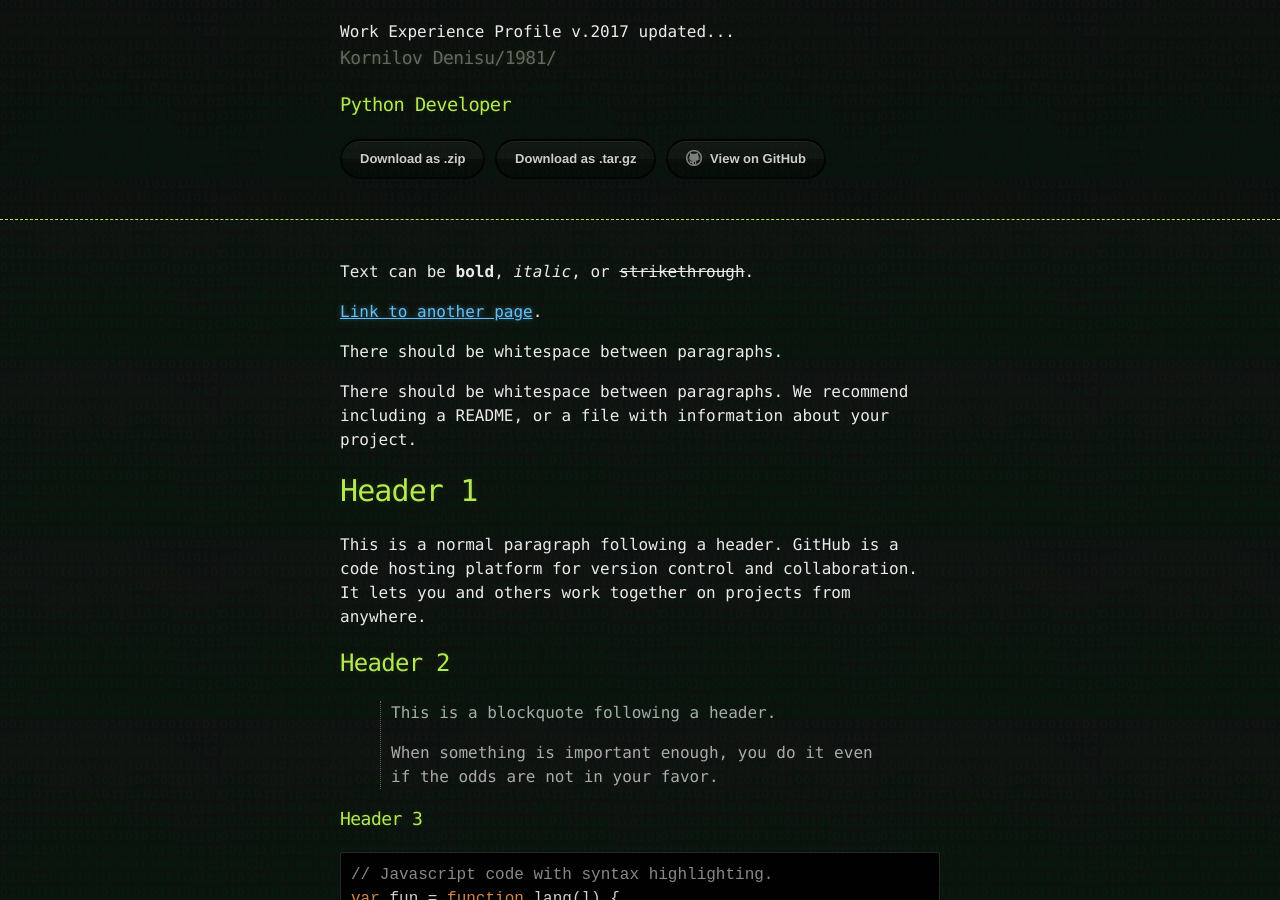
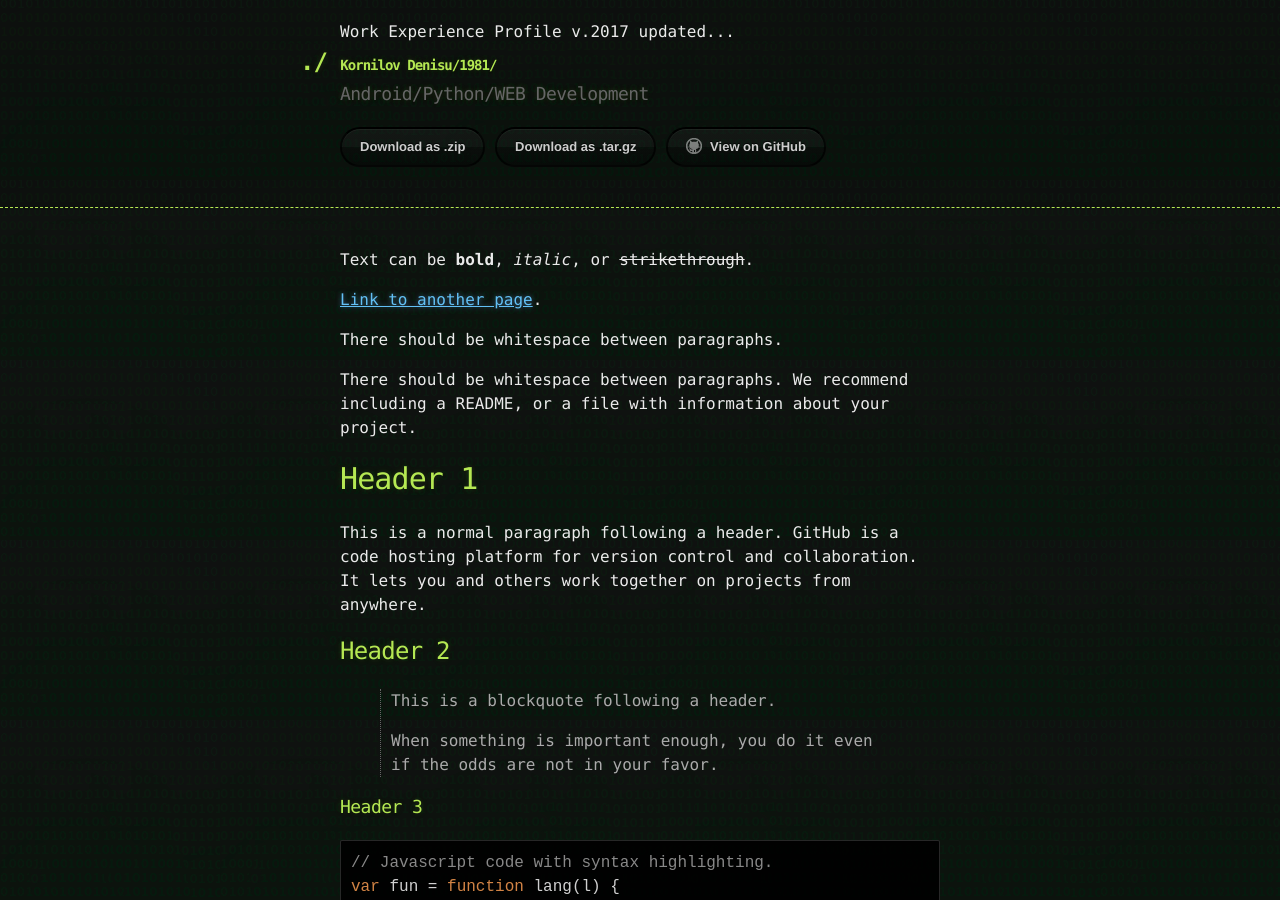
Before and after one commit to kornilov1981/kornilov1981.github.io, a Jekyll site: the page built from index.md, in a window 1280 px wide and 900 px high. Built offline with Jekyll 4.4.1, drawn with Linux system fonts in a browser that asks for light colours.

Commit message:
Update default.html

```diff
--- a/_layouts/default.html
+++ b/_layouts/default.html
@@ -13,14 +13,8 @@
     <header>
       <div class="container">
         Work Experience Profile v.2017 updated...
-		<h2 id="header-2">
-			<a href="#header-2"></a>
-			Kornilov Denisu/1981/
-	         </h2>
-	      <h3 id="header-3">
-		      <a href="#header-3"></a>
-		      Python Developer
-	      </h3>
+	      <h1 style="font-size: 14px;">Kornilov Denisu/1981/</h1>
+	      <h2>Android/Python/WEB Development</h2>
 
         <section id="downloads">
           {% if site.show_downloads %}
```
